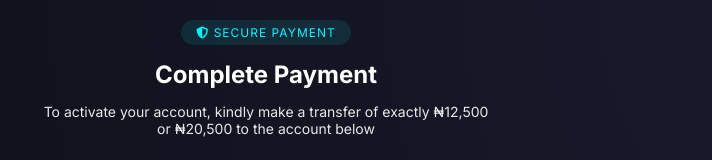
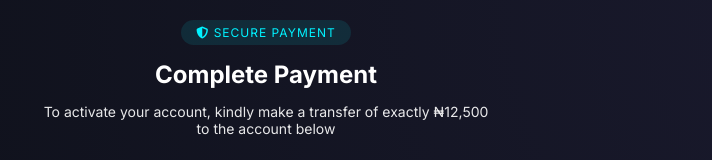
Before and after one commit to ibella3174-a11y/stream-buikemedia-, a plain HTML site: page activation.html in a window 1280 px wide. Shown: the top 160 px of the page, without its empty margins (374-1086 px from the left). Drawn offline with Linux system fonts and the light colour scheme.

Commit message:
Update activation.html

```diff
--- a/activation.html
+++ b/activation.html
@@ -221,7 +221,7 @@
   <div class="header">
     <div class="secure-badge"><i class="fa-solid fa-shield-halved"></i> Secure Payment</div>
     <h2 style="margin: 5px 0;">Complete Payment</h2>
-    <p style="font-size: 14px; opacity: 0.9;">To activate your account, kindly make a transfer of exactly ₦12,500 or ₦20,500 to the account below</p>
+    <p style="font-size: 14px; opacity: 0.9;">To activate your account, kindly make a transfer of exactly ₦12,500 to the account below</p>
   </div>
 
   <div class="timer-card">
```
